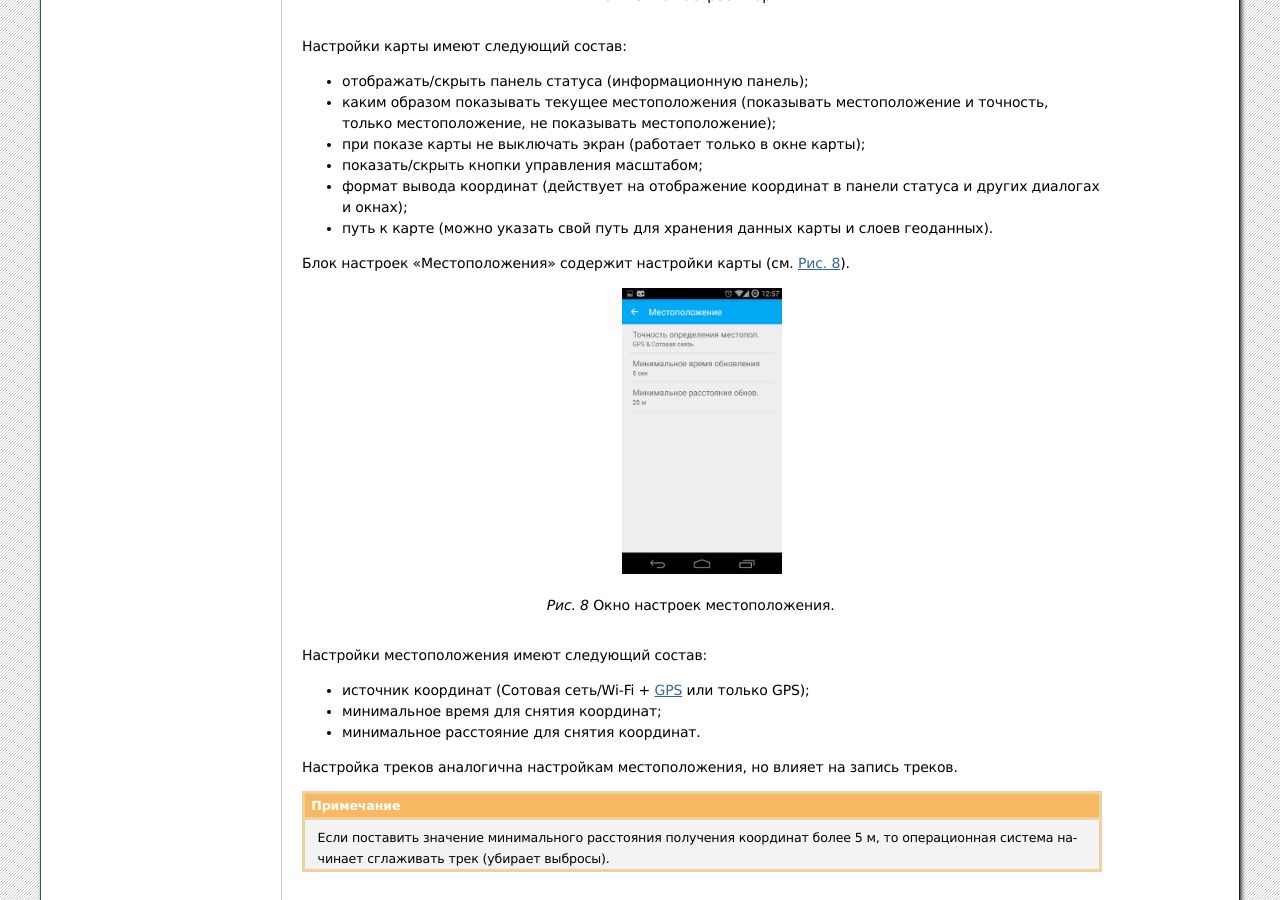
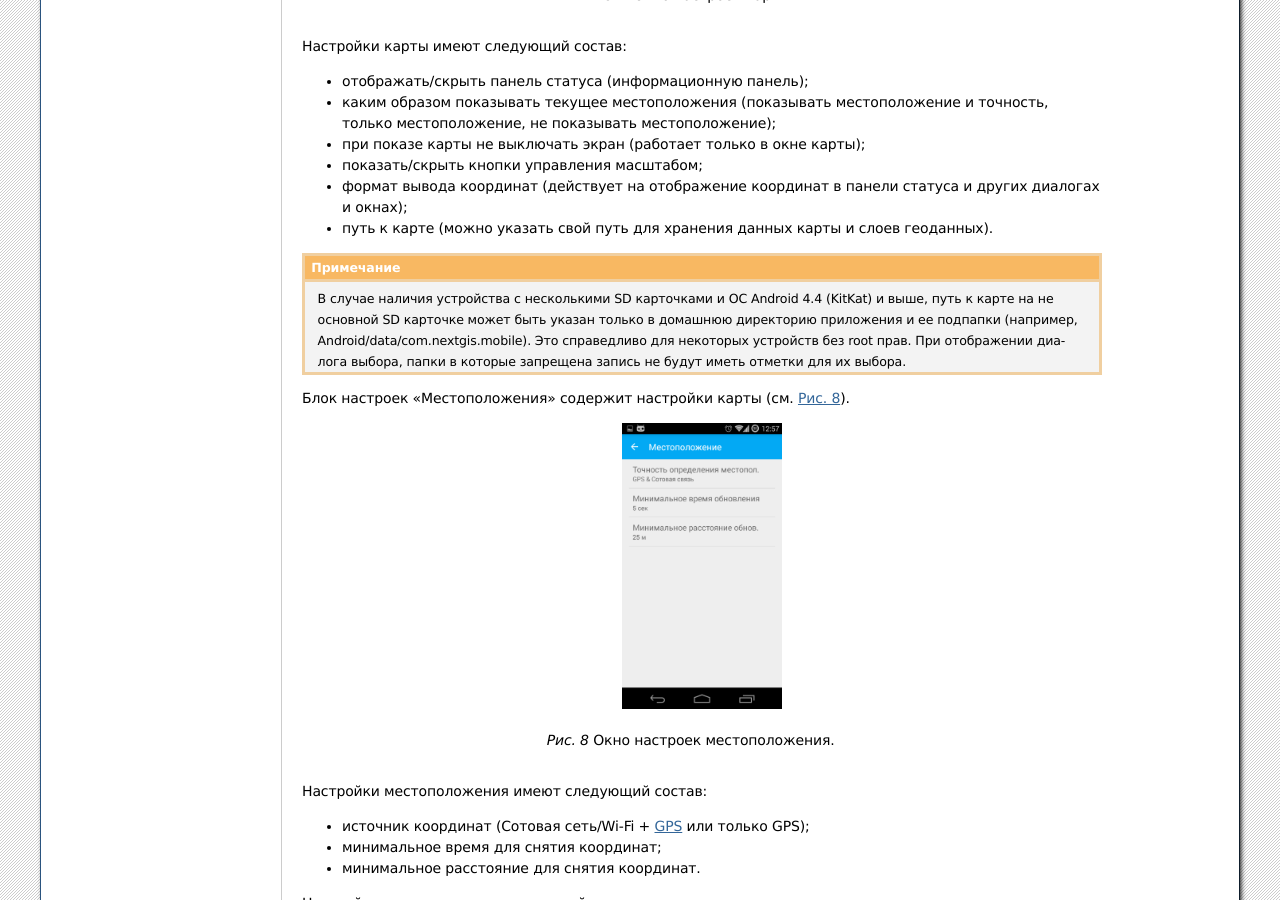
Before and after one commit to nextgis/docs_ngmobile, a Sphinx documentation site: the page built from source/main.rst, in a window 1280 px wide and 900 px high, scrolled down 4882 px. Built offline with Sphinx 7.4.7, drawn with Linux system fonts in a browser that asks for light colours; formulas are drawn with MathJax 3.

Commit message:
Add note for select map path

```diff
--- a/source/main.rst
+++ b/source/main.rst
@@ -160,6 +160,11 @@
 * формат вывода координат (действует на отображение координат в панели статуса и других диалогах и окнах);
 * путь к карте (можно указать свой путь для хранения данных карты и слоев геоданных).
 
+.. note::
+   В случае наличия устройства с несколькими SD карточками и ОС Android 4.4 (KitKat) и выше, путь к карте
+   на не основной SD карточке может быть указан только в домашнюю директорию приложения и ее подпапки
+   (например, Android/data/com.nextgis.mobile). Это справедливо для некоторых устройств без root прав.
+   При отображении диалога выбора, папки в которые запрещена запись не будут иметь отметки для их выбора.
 
 Блок настроек "Местоположения" содержит настройки карты (см. :numref:`settings_place_pic`).
 
```
